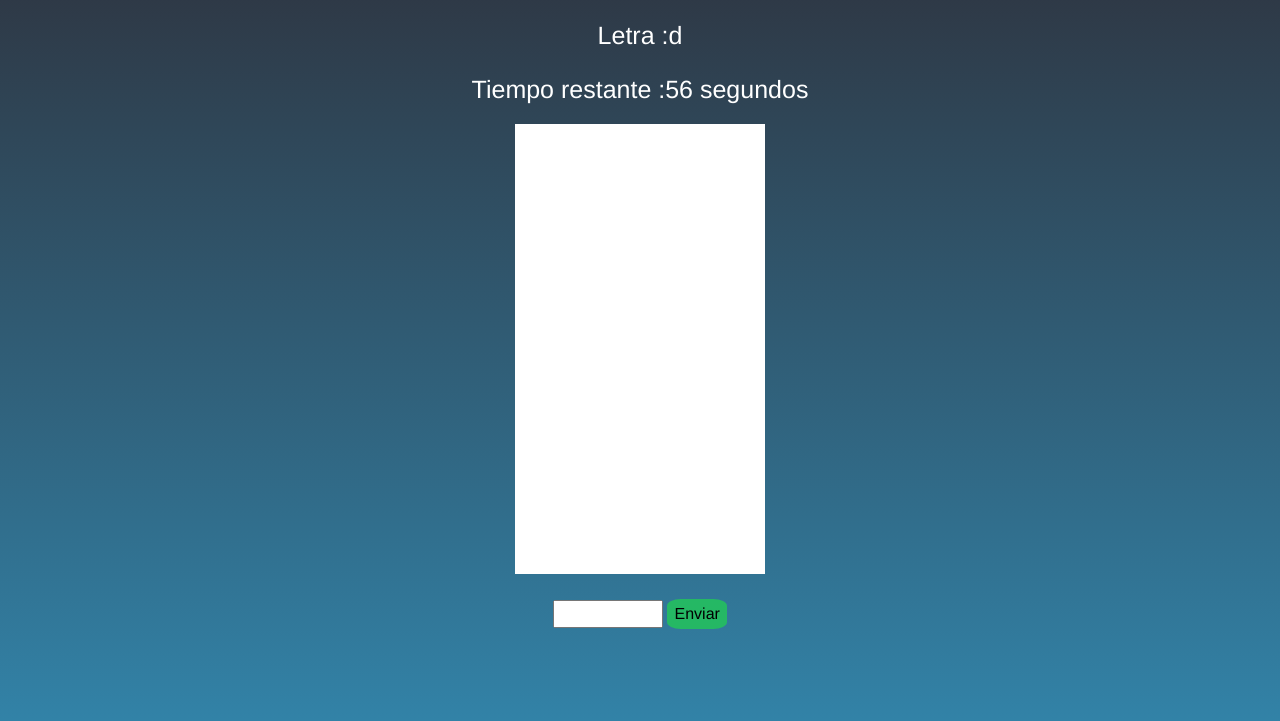
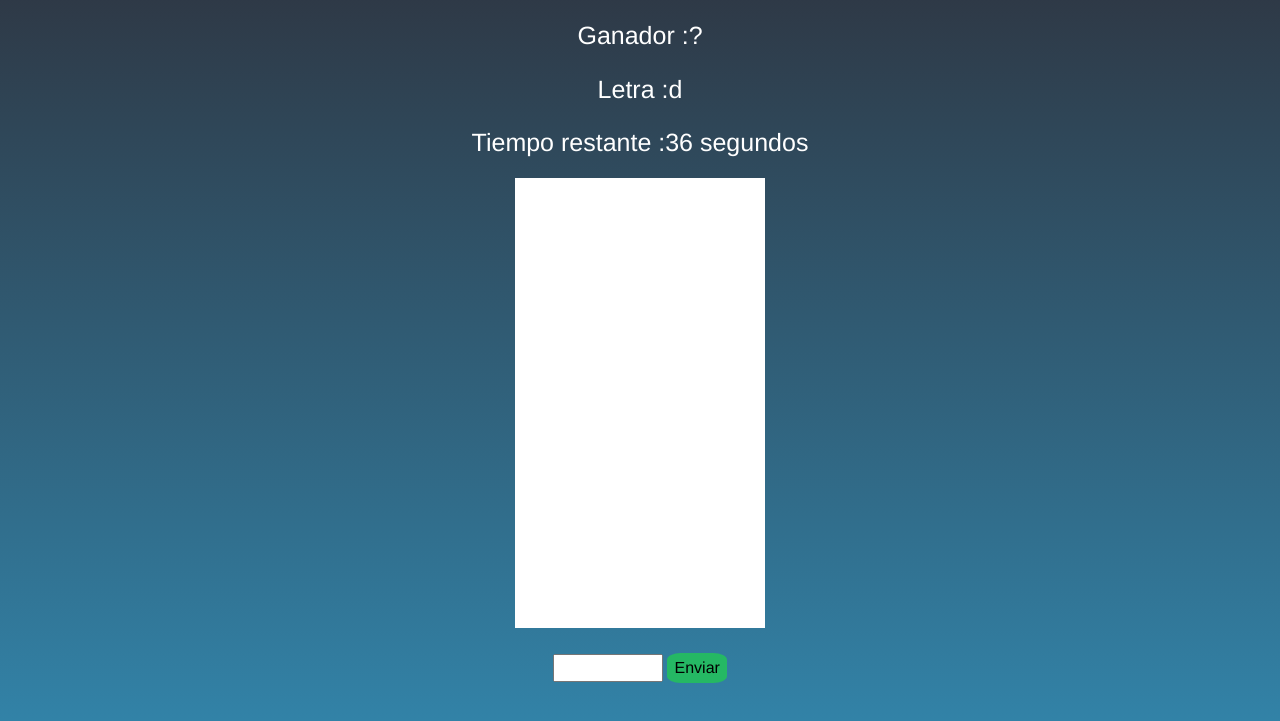
Before and after one commit to Eusebio-suarez/juegoPalabras, a plain HTML site: page juego.html in a window 1280 px wide. Shown: the part 73-794 px from the top of the page. Drawn offline with nearby package versions, Linux system fonts and the light colour scheme.

Commit message:
obtener el ganador del juego

```diff
--- a/app.js
+++ b/app.js
@@ -12,6 +12,15 @@ let tiempo = 60
 let turno = 0
 let contador
 
+// elemento que mostrara el ganador del juego
+let elementoGanador = document.getElementById("ganador")
+let ganador = `jugador ${turno}`
+
+// input con la palabra
+let elementoPalabra = document.getElementById("inputPalabra")
+
+////array con las palabras ingresadas
+let listaPalabras = []
 
 //cronometro de 60 segundos para los 4 turnos
 function contadorTiempo() {
@@ -19,7 +28,9 @@ function contadorTiempo() {
         clearInterval(contador);
         return
     }
+    obtenerGanador()
     elementoLetra.textContent = generarLetra()
+    listaPalabras = []
     turno++
     turnos(turno)
     tiempo = 60
@@ -31,7 +42,7 @@ function contadorTiempo() {
             clearInterval(contador);
             contadorTiempo()
         }
-    }, 1000)
+    }, 200)
 }
 
 //general letra aleatoria
@@ -51,17 +62,7 @@ function turnos(turno) {
     }
 }
 
-// Iniciar el primer turno
-contadorTiempo()
-
-// input con la palabra
-let elementoPalabra = document.getElementById("inputPalabra")
-
-//array con las palabras ingresadas
-let listaPalabras = []
-
 // obtener las palabras ingresadas filtrando las palabras que sean ! == null
-
 function obtenerPalabra() {
     let palabra = elementoPalabra.value
     elementoPalabra.value = ""
@@ -69,5 +70,25 @@ function obtenerPalabra() {
         listaPalabras.push(palabra)
     }
     listaPalabras = listaPalabras.filter(item => item !== "");
+    listaPalabras = [...new Set(listaPalabras)];
     console.log(listaPalabras);
 }
+
+let palabrasMax=0
+
+// obtener el ganador del juego validadndo el tamaño del array
+function obtenerGanador() {
+    let palabrasIngresadas =listaPalabras.length
+    if (palabrasIngresadas>palabrasMax) {
+        palabrasMax=palabrasIngresadas
+        ganador=`jugador ${turno}`
+    }
+    if (turno >= 4) {
+        console.log("hola fin");
+        elementoGanador.textContent = ganador
+    }
+
+}
+
+// Iniciar el primer turno
+contadorTiempo()
--- a/juego.css
+++ b/juego.css
@@ -30,7 +30,14 @@ body{
 
 .containerLetra > p{
     font-size: 25px;
+}
 
+.containerGanador{
+    display: flex;
+}
+
+.containerGanador >p{
+    font-size: 25px;
 }
 
 .containerTiempo{
--- a/juego.html
+++ b/juego.html
@@ -15,6 +15,10 @@
         <img src="Assets/img/cuatro.png" alt="jugadorCuatro" class="iconoJugador" id="4">
     </div>
     <div class="containerLista">
+        <div class="containerGanador">
+            <P>Ganador :</P>
+            <p id="ganador">?</p>
+        </div>
         <div class="containerLetra">
             <p>Letra :</p>
             <p id="letra">a</p>
```
